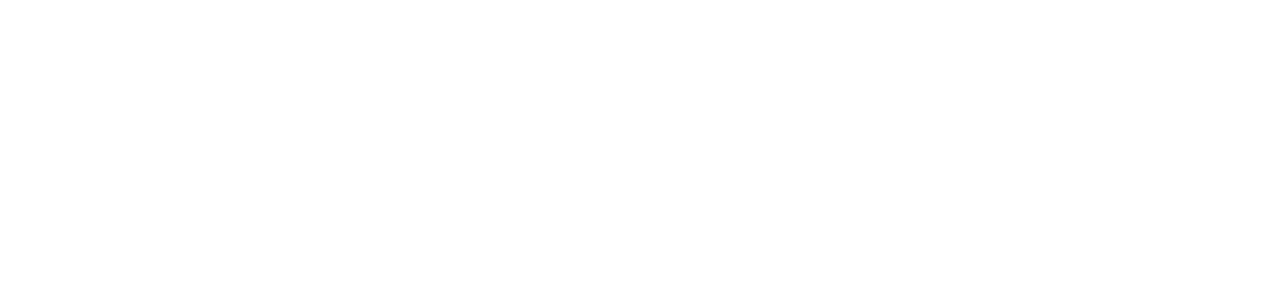
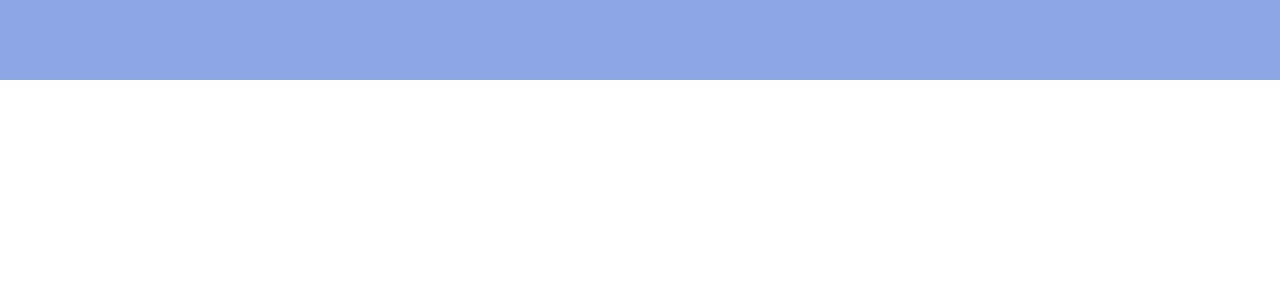
Before and after one commit to AndAndrew/Portfolio, a React (Create React App) app: page / in a window 1280 px wide. Shown: the top 300 px of the page. Built offline with nearby package versions, Linux system fonts and the light colour scheme.

Commit message:
feat: added Header

```diff
--- a/src/App.tsx
+++ b/src/App.tsx
@@ -1,10 +1,11 @@
 import React from 'react';
 import './App.css';
+import {Header} from "./Header/Header";
 
 function App() {
     return (
         <div className="App">
-
+            <Header/>
         </div>
     );
 }
--- /dev/null
+++ b/src/Header/Header.module.css
@@ -0,0 +1,7 @@
+.header {
+    height: 80px;
+    background-color: #8da6e5;
+    display: flex;
+    justify-content: flex-end;
+    align-items: center;
+}
--- /dev/null
+++ b/src/Header/Header.tsx
@@ -0,0 +1,9 @@
+import styles from './Header.module.css'
+
+export const Header = () => {
+    return (
+        <div className={styles.header}>
+
+        </div>
+    )
+}
```
